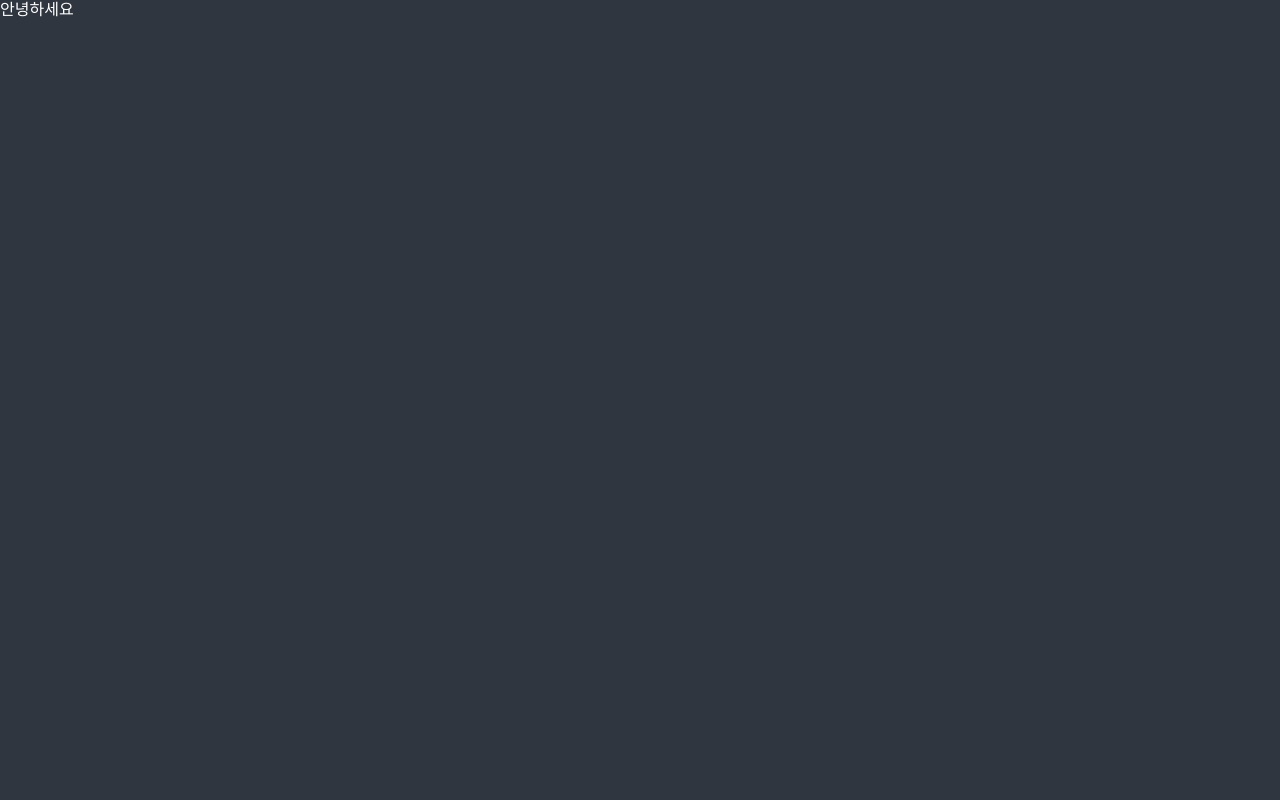
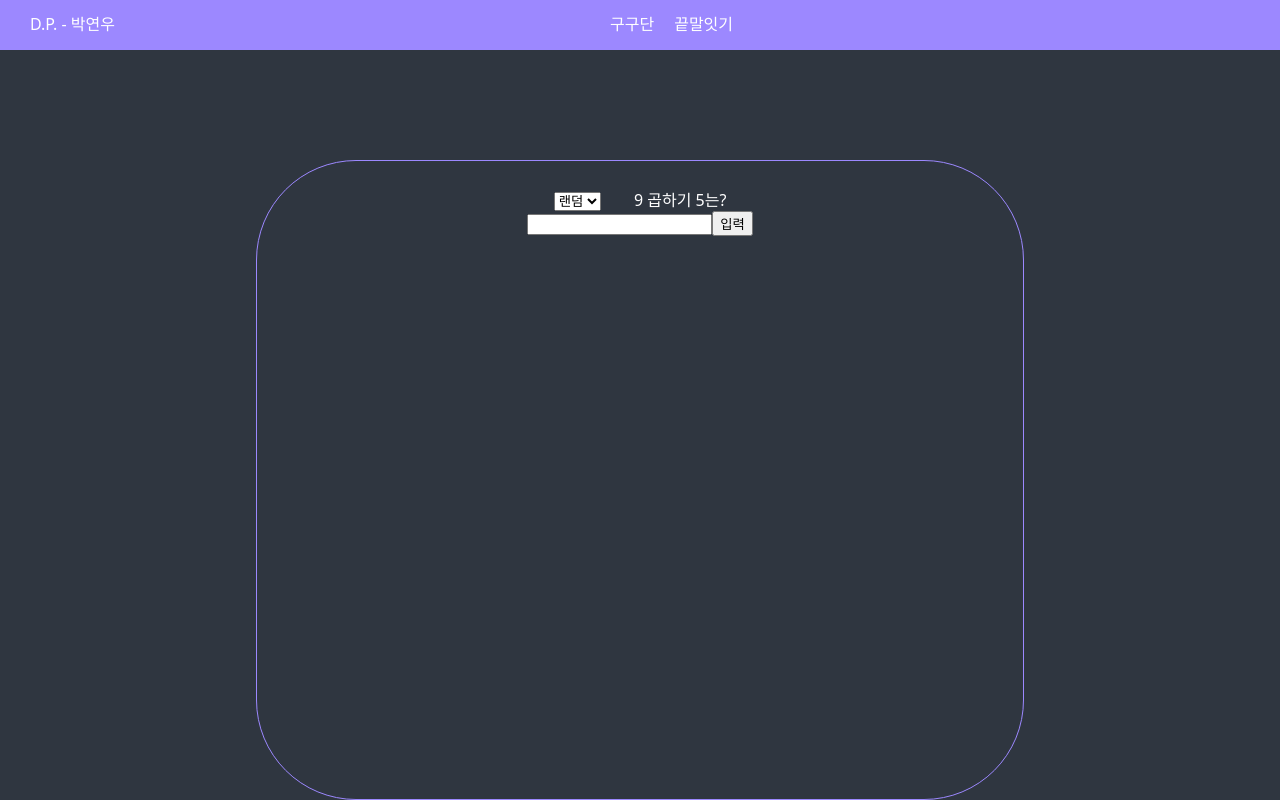
Before and after one commit to HyeonWooGa/react-ts__double-project-study, a React (Create React App) app: page /multiplcation-table in a window 1280 px wide. Built offline with nearby package versions, Linux system fonts and the light colour scheme.

Commit message:
구구단 (select와 0, 1 처리 미비)

```diff
--- a/package.json
+++ b/package.json
@@ -13,6 +13,7 @@
     "react": "^18.2.0",
     "react-dom": "^18.2.0",
     "react-router": "^6.3.0",
+    "react-router-dom": "^6.3.0",
     "react-scripts": "5.0.1",
     "recoil": "^0.7.4",
     "styled-components": "^5.3.5",
--- a/src/App.tsx
+++ b/src/App.tsx
@@ -1,5 +1,67 @@
+import React from "react";
+import { Link, Route, Routes } from "react-router-dom";
+import styled from "styled-components";
+import EndTalk from "./routes/EndTalk";
+import MultipleTable from "./routes/MultipleTable";
+
+const Nav = styled.nav`
+  width: 100vw;
+  height: 50px;
+  background-color: ${(props) => props.theme.accentColor};
+  display: flex;
+  justify-content: space-between;
+  align-items: center;
+  padding: 0px 30px;
+`;
+
+const Title = styled.div``;
+
+const Ul = styled.ul`
+  display: flex;
+  width: 50vw;
+`;
+
+const Li = styled.li`
+  margin-right: 20px;
+`;
+
+const Main = styled.main`
+  position: absolute;
+  left: 50%;
+  top: 20%;
+  transform: translate(-50%, 0);
+  width: 60vw;
+  height: 80vh;
+  border: 1px solid ${(props) => props.theme.accentColor};
+  border-radius: 100px;
+  padding: 30px;
+  text-align: center;
+`;
+
 function App() {
-  return <span>안녕하세요</span>;
+  return (
+    <>
+      <Nav>
+        <Link to="/">
+          <Title>D.P. - 박연우</Title>
+        </Link>
+        <Ul>
+          <Link to="/multiplcation-table">
+            <Li>구구단</Li>
+          </Link>
+          <Link to="/end-talk">
+            <Li>끝말잇기</Li>
+          </Link>
+        </Ul>
+      </Nav>
+      <Main>
+        <Routes>
+          <Route path="/multiplcation-table" element={<MultipleTable />} />
+          <Route path="/end-talk" element={<EndTalk />} />
+        </Routes>
+      </Main>
+    </>
+  );
 }
 
 export default App;
--- a/src/index.tsx
+++ b/src/index.tsx
@@ -4,6 +4,7 @@ import App from "./App";
 import { RecoilRoot } from "recoil";
 import { createGlobalStyle, ThemeProvider } from "styled-components";
 import { darkTheme } from "./theme";
+import { BrowserRouter } from "react-router-dom";
 
 const GlobalStyle = createGlobalStyle`
 @import url('https://fonts.googleapis.com/css2?family=Source+Sans+Pro:wght@300;400&display=swap');
@@ -58,8 +59,8 @@ table {
   box-sizing: border-box;
 }
 body {
-  font-weight: 300;
-  font-family: 'Source Sans Pro', sans-serif;
+  font-weight: 400;
+  font-family: system-ui, -apple-system, BlinkMacSystemFont, 'Segoe UI', Roboto, Oxygen, Ubuntu, Cantarell, 'Open Sans', 'Helvetica Neue', sans-serif;
   background-color:${(props) => props.theme.bgColor};
   color:${(props) => props.theme.textColor};
   line-height: 1.2;
@@ -78,7 +79,9 @@ root.render(
     <RecoilRoot>
       <ThemeProvider theme={darkTheme}>
         <GlobalStyle />
-        <App />
+        <BrowserRouter>
+          <App />
+        </BrowserRouter>
       </ThemeProvider>
     </RecoilRoot>
   </React.StrictMode>
--- /dev/null
+++ b/src/routes/EndTalk.tsx
@@ -0,0 +1,7 @@
+import React from "react";
+
+const EndTalk = () => {
+  return <span>끝말잇기</span>;
+};
+
+export default EndTalk;
--- /dev/null
+++ b/src/routes/MultipleTable.tsx
@@ -0,0 +1,74 @@
+import React from "react";
+import { useRecoilState, useRecoilValue } from "recoil";
+import {
+  answerSelector,
+  firstNumberState,
+  inputValueState,
+  isSubmitState,
+  messageState,
+  secondNumberState,
+} from "./atoms/atomsMT";
+
+const MultipleTable = () => {
+  const [firstNumber, setFirstNumber] = useRecoilState(firstNumberState);
+  const [secondNumber, setSecondNumber] = useRecoilState(secondNumberState);
+  const [inputValue, setInputValue] = useRecoilState(inputValueState);
+  const [isSubmit, setIsSubmit] = useRecoilState(isSubmitState);
+  const [message, setMessage] = useRecoilState(messageState);
+  const answer = useRecoilValue(answerSelector);
+
+  const options = [2, 3, 4, 5, 6, 7, 8, 9].map((number) => {
+    return <option key={number} value={number}>{`${number}단`}</option>;
+  });
+
+  const handleChangeSelect = (event: React.ChangeEvent<HTMLSelectElement>) => {
+    if (+event.target.value === 0) {
+      setFirstNumber(Math.ceil(Math.random() * 9));
+      setSecondNumber(Math.ceil(Math.random() * 9));
+    }
+    setFirstNumber(+event.target.value);
+    setSecondNumber(Math.ceil(Math.random() * 9));
+  };
+
+  const handleSubmitForm = (event: React.FormEvent<HTMLFormElement>) => {
+    event.preventDefault();
+    setIsSubmit(true);
+    if (!/^[0-9]+$/.test(inputValue)) {
+      setMessage("숫자만 입력하세요");
+    } else if (answer !== Number(inputValue)) {
+      setMessage("실패...");
+    } else {
+      event.preventDefault();
+      setFirstNumber(Math.ceil(Math.random() * 9));
+      setSecondNumber(Math.ceil(Math.random() * 9));
+      setMessage("성공");
+    }
+  };
+
+  const handleChangeInput = (event: React.ChangeEvent<HTMLInputElement>) => {
+    setInputValue(event.target.value);
+  };
+
+  return (
+    <>
+      <select onChange={handleChangeSelect}>
+        <option value={0}>랜덤</option>
+        {options}
+      </select>
+      <span>
+        <span>&nbsp;&nbsp;&nbsp;&nbsp;&nbsp;&nbsp;&nbsp;&nbsp;</span>
+        {`${firstNumber} 곱하기 ${secondNumber}는?`}
+      </span>
+      <form onSubmit={handleSubmitForm}>
+        <input type="text" value={inputValue} onChange={handleChangeInput} />
+        <button type="submit">입력</button>
+        {isSubmit ? <div>{message}</div> : null}
+      </form>
+    </>
+  );
+};
+
+export default MultipleTable;
+
+// select 아직 미비
+// 숫자 0 또는 1 처리 미비
--- /dev/null
+++ b/src/routes/atoms/atomsMT.tsx
@@ -0,0 +1,35 @@
+import { atom, selector } from "recoil";
+
+export const firstNumberState = atom({
+  key: "firstNumber",
+  default: Math.ceil(Math.random() * 9),
+});
+
+export const secondNumberState = atom({
+  key: "secondNumber",
+  default: Math.ceil(Math.random() * 9),
+});
+
+export const inputValueState = atom({
+  key: "inputValue",
+  default: "",
+});
+
+export const isSubmitState = atom({
+  key: "isSubmit",
+  default: false,
+});
+
+export const messageState = atom({
+  key: "message",
+  default: "숫자만 입력하세요",
+});
+
+export const answerSelector = selector({
+  key: "answer",
+  get: ({ get }) => {
+    const firstNumber = get(firstNumberState);
+    const secondNumber = get(secondNumberState);
+    return firstNumber * secondNumber;
+  },
+});
```
Also changed, not shown: 1.css (added), 1 other file (tests, documents, lock files or other folders).
